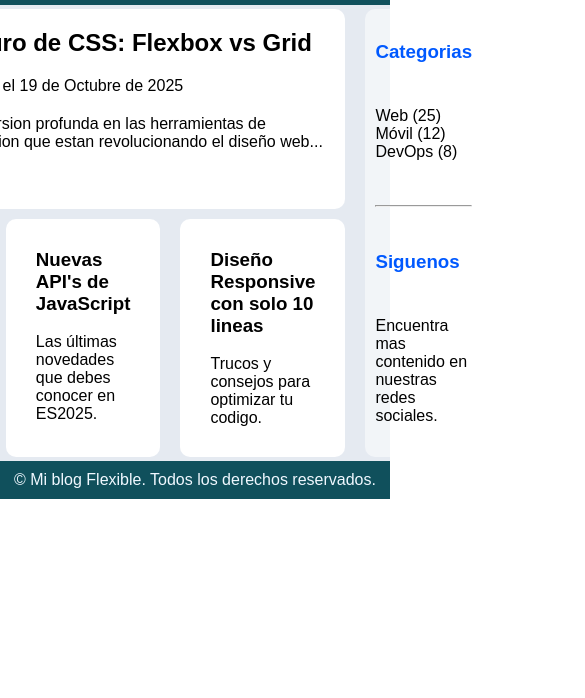
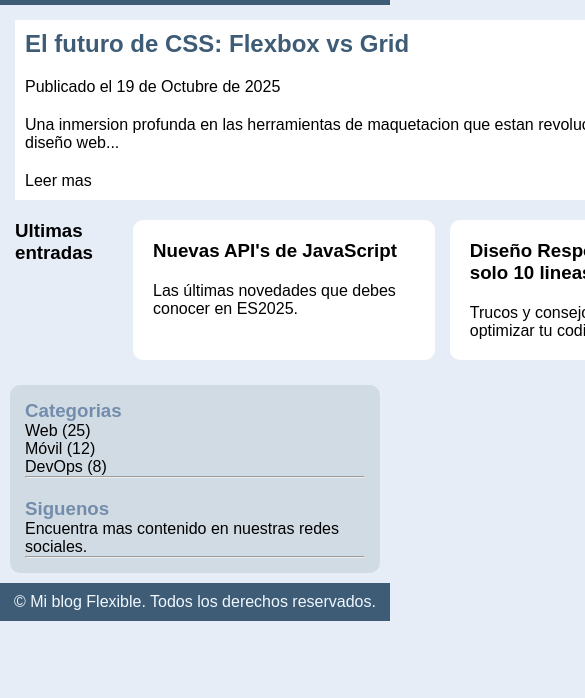
Before and after one commit to LuA2108/Diseno-interfaz-web, a plain HTML site: page trimestre1/actividades-evaluables/evaluable1-blog-tecnologico/index.html in a window 390 px wide. Shown: the part 146-844 px from the top of the page, 585 px wide, since content can reach past the window. Drawn offline with Linux system fonts and the light colour scheme.

Commit message:
Ejercicio media queries

```diff
--- a/trimestre1/actividades-evaluables/evaluable1-blog-tecnologico/index.html
+++ b/trimestre1/actividades-evaluables/evaluable1-blog-tecnologico/index.html
@@ -22,8 +22,7 @@
         </nav>
     </header>
 
-
-    <main>
+    <main class="contenedor">
         <article class="articulo-principal">
 
             <section class="seccion1">
@@ -47,12 +46,14 @@
                         <p>Trucos y consejos para optimizar tu codigo.</p>
 
                     </section>
+
             </section>
 
         </article>
 
-        <aside>
-
+    </main>
+    <aside class="contenedor">
+        <section class="categoria">
             <h3>Categorias</h3>
             <ul>
                 <li>Web (25)</li>
@@ -60,16 +61,17 @@
                 <li>DevOps (8)</li>
             </ul>
             <hr>
+        </section>
+
+        <section class="seguir">
             <h3>Siguenos</h3>
             <p>Encuentra mas contenido en nuestras redes sociales.</p>
-
+            <hr>
+        </section>
     </aside>
-
-
-    </main>
     <footer>
         <p>&copy; Mi blog Flexible. Todos los derechos reservados.</p>
-    </footer >
+    </footer>
 </body>
 
 </html>
--- a/trimestre1/actividades-evaluables/evaluable1-blog-tecnologico/mystyle.css
+++ b/trimestre1/actividades-evaluables/evaluable1-blog-tecnologico/mystyle.css
@@ -2,6 +2,7 @@
     padding: 0px;
     margin: 0px;
     font-family: Arial, Helvetica, sans-serif;
+    box-sizing: border-box;
 }
 
 /* ------- Cabecera -------*/
@@ -11,7 +12,7 @@ header {
 .main-header {
     display: flex;
     justify-content: space-between;
-    background-color: rgb(16, 80, 92);
+    background-color: #3E5C76;
     padding: 20px;
 }
 
@@ -31,75 +32,106 @@ header {
 .main-nav ul li a{
     text-decoration: none;
     color: aliceblue;
+    transition: color 0.3s;
+}
+
+.main-nav ul li a:hover{
+    text-decoration: none;
+    color: #748CAB;
+}
+
+
+/* ------- Cuerpo ------- */
+body {
+    background-color: #e4ebf7e3;
+}
+
+
+/* Configurar el tamaño del contenedor main */
+main.contenedor {
+    float: left;
+    width: 50.00% -30px;
+    margin: 10px;
+    padding: 5px;
+    border-radius: 10px;
 
 }
 
-/* ------- Cuerpo ------- */
-/*Estilo general del main*/
-main {
-    display: flex;
-    background-color: rgb(229, 234, 241);
-    justify-content: center;
-    gap: 20px;
-    padding: 1%;
+
+/* Configurar el tamaño del contenedor aside */
+aside.contenedor {
+    width: 50.00% -30px;
+    float: left;
+    margin: 10px;
+    padding: 5px;
+    border-radius: 10px;
+    background-color: #d1dbe4;
 }
+
+
 
 /*Articulo principal*/
 .articulo-principal {
     display: flex;
+    width: 700px;
     flex-direction: column;
-    gap: 10px;
+    justify-content: right;
+    gap: 20px;
 }
 
 .articulo-principal h2 {
-    margin: 20px;
+    color: #748CAB;
+
 }
 
-.articulo-principal p {
-    margin: 20px;
+.articulo-principal p, h2 {
+    padding: 10px;
 }
 
 /*Secciones dentro del articulo principal*/
 .seccion1 {
-    border-radius: 10px;
     background-color: rgb(255, 255, 255);
+}
+
+.seccion1 h2 {
+    color: #3E5C76;
 }
 
 .seccion2 {
     display: flex;
-    border-radius: 10px;
-    gap: 20px;
-    text-align: left;
+    flex-direction: row;
+    justify-content: space-between;
+    gap: 15px;
 
 }
 
 .seccion2 section {
     background-color: rgb(255, 255, 255);
-    padding: 20px;
+    padding: 10px;
     border-radius: 10px;
-
 }
 
 .seccion2 section h3,
 .seccion2 section p {
-    margin: 2px;
-    padding: 8px;
+
+    padding: 10px;
 }
+
 
 /* ---- Aside dentro del main ---- */
 
-/*Configuracion general*/
-aside {
-    display: flex;
-    flex-direction: column;
-    background-color:rgba(255, 255, 255, 0.493);
-    border-radius: 10px;
+
+.categoria {
     padding: 10px;
-    justify-content: space-around;
+
+}
+
+.seguir {
+    padding: 10px;
 }
 
 aside h3 {
-    color: rgb(0, 89, 255);
+    color: #748CAB;
 
 }
 
@@ -115,9 +147,9 @@ hr {
 
 /* ------ Pie de pagina ------ */
 footer {
+    clear: both; /*Se limpia el float*/
     color: aliceblue;
-    background-color: rgb(16, 80, 92);
+    background-color: #3E5C76;
     padding: 10px;
     text-align: center;
-    justify-content:last baseline;
 }
--- /dev/null
+++ b/trimestre1/unidad3-responsive/Practica/estilo1.css
@@ -0,0 +1,34 @@
+* {
+    padding: 0px;
+    margin: 0px;
+}
+
+article {
+    padding: 25px;
+}
+
+article section ul {
+    padding: 15px;
+}
+article section ul li a {
+    text-decoration: none;
+}
+
+h1 {
+    padding: 25px;
+}
+
+@media (min-width: 1200px) {
+
+    article {
+        display: flex;
+        justify-content: left;
+
+    }
+
+    article section ul {
+        padding: 15px;
+
+    }
+
+}
```
Also changed, not shown: trimestre1/unidad3-responsive/Practica/index.html (added, +50 -0 lines). Lines whose indentation alone changed are shown as unchanged.
